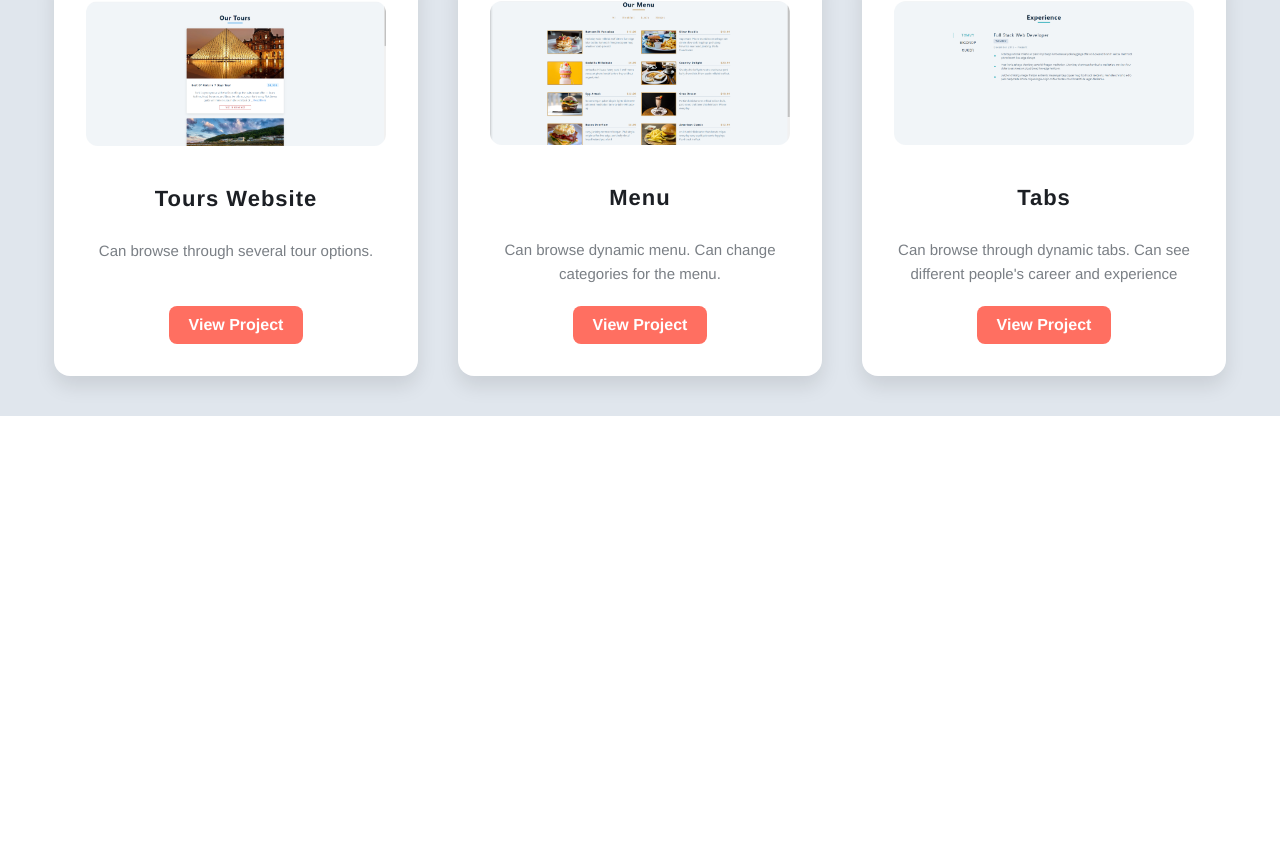
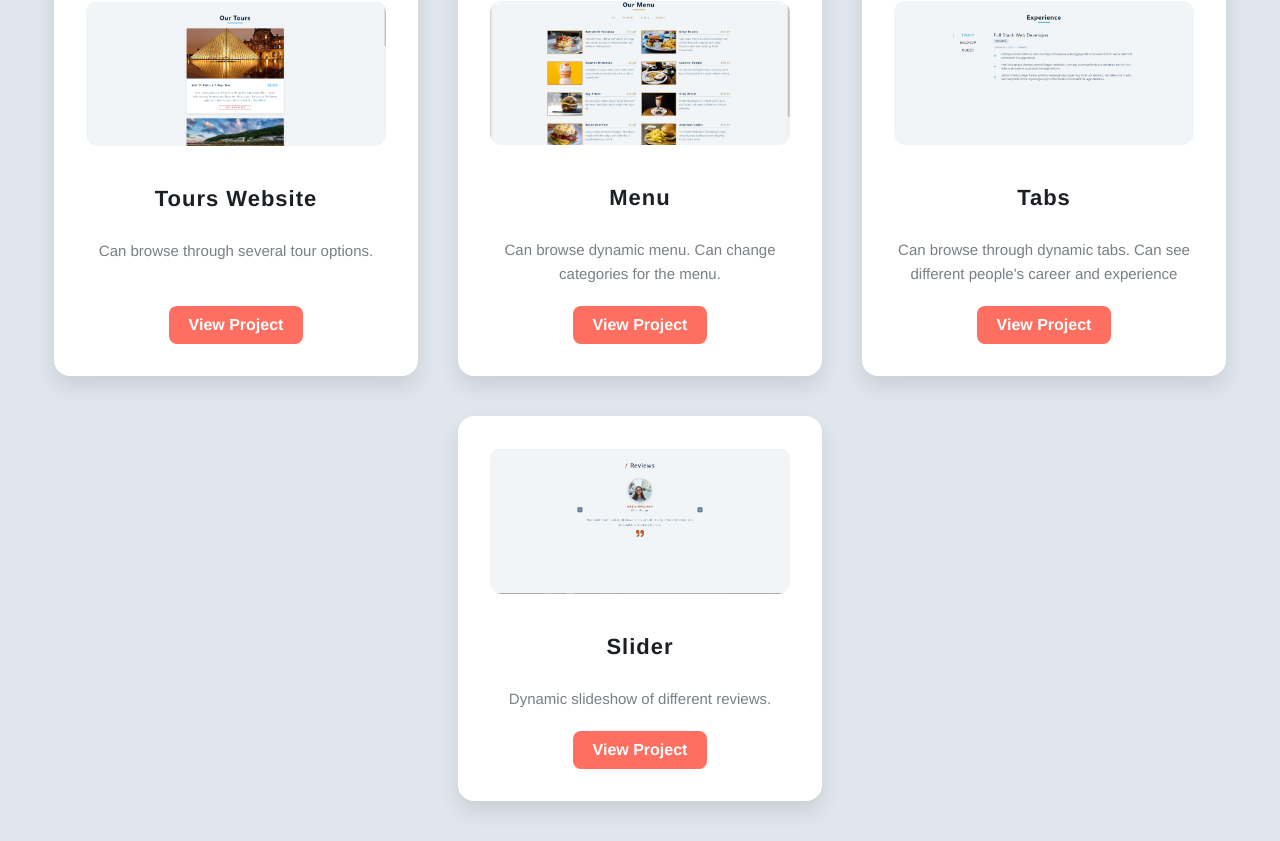
Before and after one commit to aarongurovich/React-Practice, a React (Create React App) app: page / in a window 1280 px wide. Shown: the part 818-1659 px from the top of the page. Before the commit the page ends 1234 px from the top, so only its background shows below. Built offline with nearby package versions, Linux system fonts and the light colour scheme.

Commit message:
added new project

```diff
--- a/src/components/ProjectList.js
+++ b/src/components/ProjectList.js
@@ -47,6 +47,13 @@ const projects = [
     image: './assets/images/tabs.PNG',
   },
 
+  {
+    title: 'Slider',
+    description: "Dynamic slideshow of different reviews.",
+    link: 'https://slider-tb7.pages.dev/',
+    image: './assets/images/slider.PNG',
+  },
+
 
 ];
 
```
Also changed, not shown: public/assets/images/slider.PNG (added).
